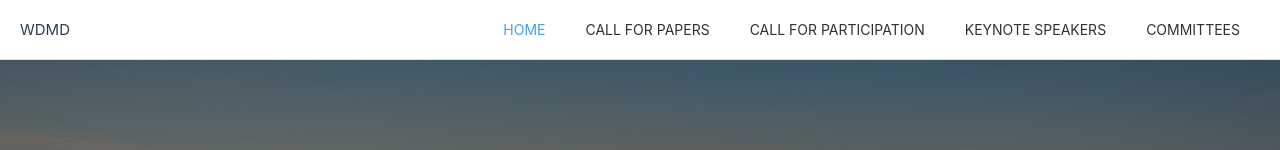
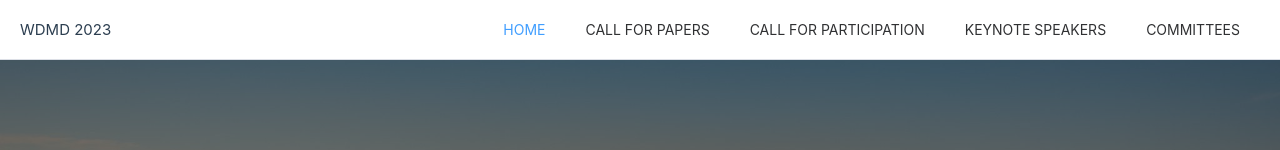
Before and after one commit to issre-wdmd/issre-wdmd.github.io, a Vue app: page / in a window 1280 px wide. Shown: the top 150 px of the page. Built offline with nearby package versions, Linux system fonts and the light colour scheme.

Commit message:
feat: 修改文案

```diff
--- a/src/components/TheHeader.vue
+++ b/src/components/TheHeader.vue
@@ -5,7 +5,7 @@
     router
     :default-active="route.path"
   >
-    <div class="logo">WDMD</div>
+    <div class="logo">WDMD 2023</div>
     <div class="menu-right">
       <el-menu-item index="/">HOME</el-menu-item>
       <el-menu-item index="/papers">CALL FOR PAPERS</el-menu-item>
```
